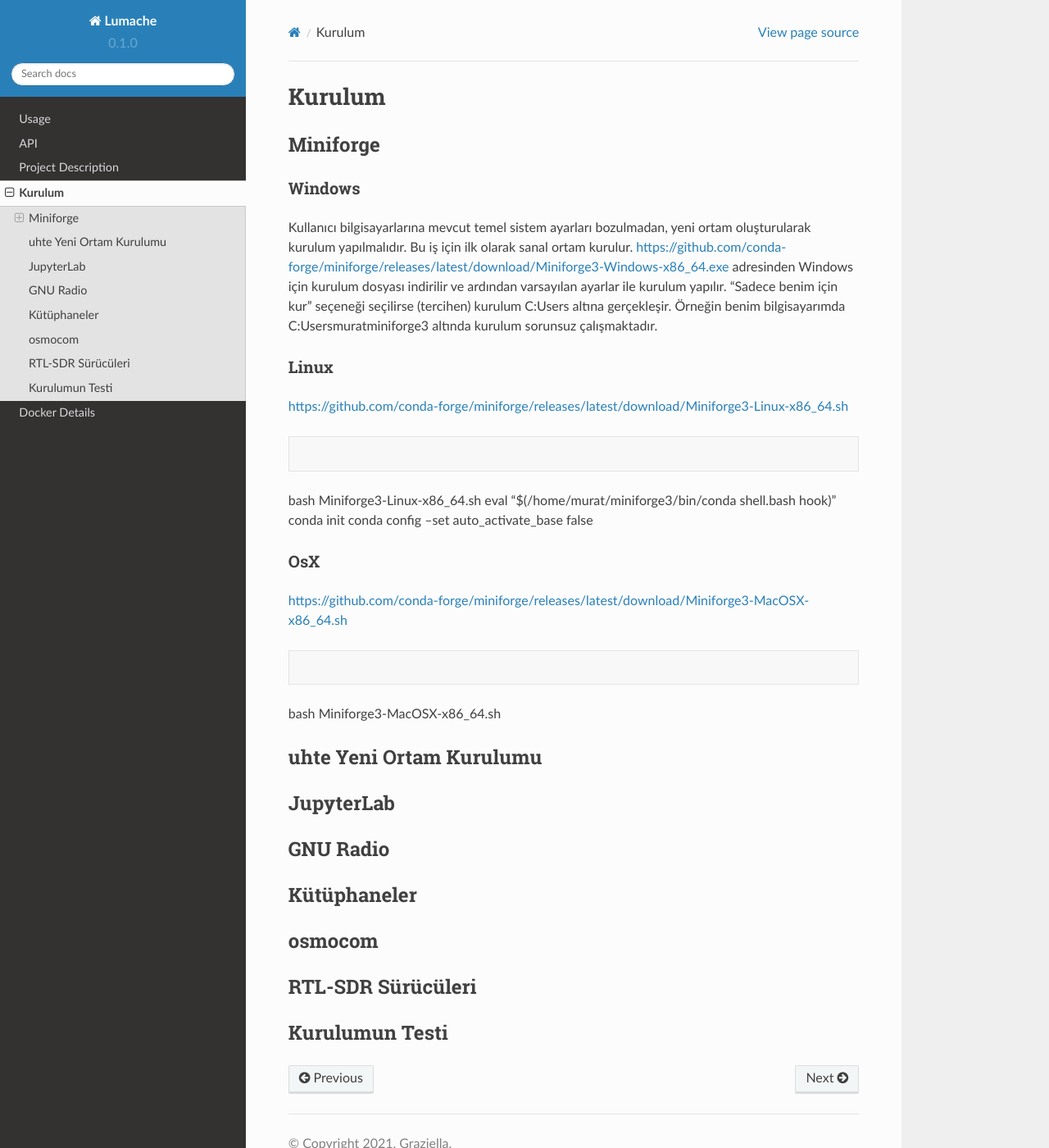
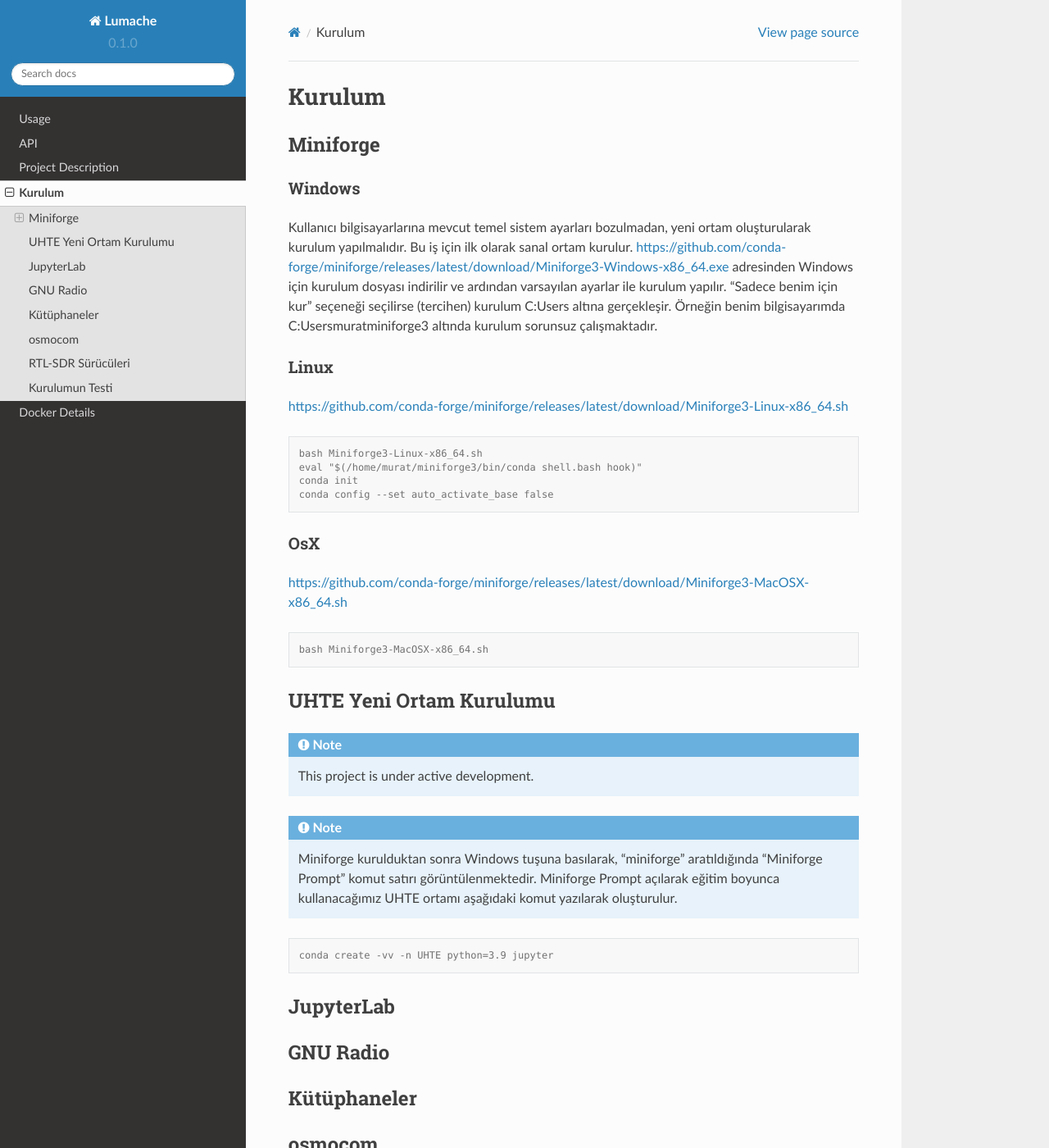
Before and after one commit to oakdemirci/rtdtutorial, a Sphinx documentation site: the page built from docs/source/installation.rst, in a window 1280 px wide and 1400 px high. Shown: the whole window at 82% size. Built offline with Sphinx 7.4.7 and the Read the Docs theme 2.0.0, drawn with Linux system fonts in a browser that asks for light colours.

Commit message:
Update installation.rst

```diff
--- a/docs/source/installation.rst
+++ b/docs/source/installation.rst
@@ -20,10 +20,11 @@ Linux
 https://github.com/conda-forge/miniforge/releases/latest/download/Miniforge3-Linux-x86_64.sh
 
 .. code-block:: console
-bash Miniforge3-Linux-x86_64.sh
-eval "$(/home/murat/miniforge3/bin/conda shell.bash hook)"
-conda init
-conda config --set auto_activate_base false
+
+   bash Miniforge3-Linux-x86_64.sh
+   eval "$(/home/murat/miniforge3/bin/conda shell.bash hook)"
+   conda init
+   conda config --set auto_activate_base false
 
 OsX
 ^^^^^^^^
@@ -31,10 +32,24 @@ OsX
 https://github.com/conda-forge/miniforge/releases/latest/download/Miniforge3-MacOSX-x86_64.sh
 
 .. code-block:: console
-bash Miniforge3-MacOSX-x86_64.sh
 
-uhte Yeni Ortam Kurulumu
+   bash Miniforge3-MacOSX-x86_64.sh
+
+UHTE Yeni Ortam Kurulumu
 ------------
+
+.. note::
+
+   This project is under active development.
+
+.. note::
+   Miniforge kurulduktan sonra Windows tuşuna basılarak, “miniforge” aratıldığında “Miniforge Prompt” komut satırı görüntülenmektedir. Miniforge Prompt açılarak eğitim boyunca kullanacağımız UHTE ortamı aşağıdaki komut yazılarak oluşturulur.
+
+
+.. code-block:: console
+
+   conda create -vv -n UHTE python=3.9 jupyter
+
 
 JupyterLab
 ------------
```
